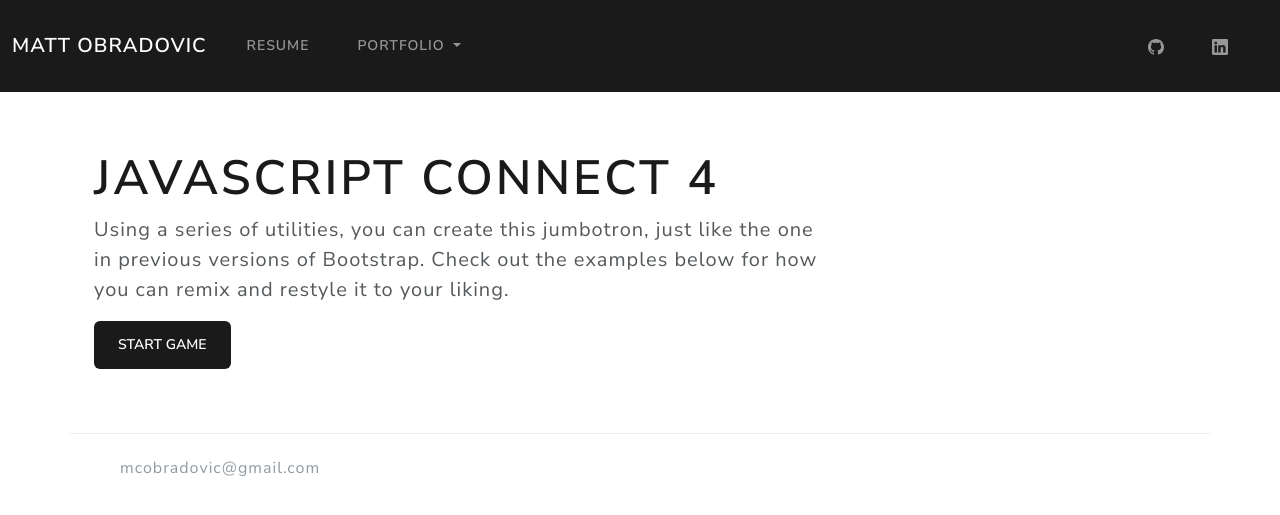
After one commit to mattobrado/personal-website, a Flask app: page /connect4 in a window 1280 px wide. The commit adds this page. Shown: the top 515 px of the page. Run offline with Flask 2, Linux system fonts and the light colour scheme; some libraries are stand-ins or nearby versions.

Commit message:
feat: protfolio page

```diff
--- a/app.py
+++ b/app.py
@@ -24,7 +24,7 @@ def portfolio():
     """ Portfolio page """
     return render_template("portfolio.html")
 
-@app.route("/contact")
-def contact():
+@app.route("/connect4")
+def connect4():
     """ contact page """
-    return render_template("contact.html")
+    return render_template("connect4.html")
--- /dev/null
+++ b/static/assets/css/connect4.css
@@ -0,0 +1,26 @@
+/* game board table */
+
+#board td {
+  width: 50px;
+  height: 50px;
+  border: solid 1px #666;
+}
+
+/* pieces are div within game table cells: draw as colored circles */
+
+.piece {
+  margin: 5px;
+  width: 80%;
+  height: 80%;
+  border-radius: 50%;
+}
+
+/* column-top is table row of clickable areas for each column */
+
+#column-top td {
+  border: dashed 1px lightgray;
+}
+
+#column-top td:hover {
+  background-color: gold;
+}
--- /dev/null
+++ b/static/assets/js/connect4.js
@@ -0,0 +1,186 @@
+/** Connect Four
+ *
+ * Player 1 and 2 alternate turns. On each turn, a piece is dropped down a
+ * column until a player gets four-in-a-row (horiz, vert, or diag) or until
+ * board fills (tie)
+ */
+
+class Game {
+  constructor(width = 7, height = 6, player1, player2) {
+    this.width = width;
+    this.height = height;
+    this.player1 = player1;
+    this.player2 = player2;
+    this.makeBoard();
+    this.makeHtmlBoard();
+    this.currPlayer = player1; // active player: 1 or 2
+    this.gameIsOver = false;
+  }
+  /** makeBoard: create in-JS board structure:
+   *   board = array of rows, each row is array of cells  (board[y][x])
+   */
+  makeBoard() {
+    this.board = [] // array of rows, each row is array of cells  (board[y][x])
+    for (let y = 0; y < this.height; y++) {
+      this.board.push(Array.from({ length: this.width }));
+    }
+  }
+  /** makeHtmlBoard: make HTML table and row of column tops. */
+
+  makeHtmlBoard() {
+    const board = document.getElementById('board');
+
+    // make column tops (clickable area for adding a piece to that column)
+    const top = document.createElement('tr');
+    top.setAttribute('id', 'column-top');
+
+    //  bind click to Game object so that we can access Game functions
+    this.handleGameClick = this.handleClick.bind(this);
+
+    top.addEventListener("click", this.handleGameClick);
+
+    for (let x = 0; x < this.width; x++) {
+      const headCell = document.createElement('td');
+      headCell.setAttribute('id', x);
+      top.append(headCell);
+    }
+
+    board.append(top);
+
+    // make main part of board
+    for (let y = 0; y < this.height; y++) {
+      const row = document.createElement('tr');
+
+      for (let x = 0; x < this.width; x++) {
+        const cell = document.createElement('td');
+        cell.setAttribute('id', `${y}-${x}`);
+        row.append(cell);
+      }
+
+      board.append(row);
+    }
+  }
+  /** findSpotForCol: given column x, return top empty y (null if filled) */
+  findSpotForCol(x) {
+    for (let y = this.height - 1; y >= 0; y--) {
+      if (!this.board[y][x]) {
+        return y;
+      }
+    }
+    return null;
+  }
+  /** placeInTable: update DOM to place piece into HTML table of this.board */
+
+  placeInTable(y, x) {
+    const piece = document.createElement('div');
+    piece.classList.add('piece');
+    piece.style.backgroundColor = this.currPlayer.color; // set color of player
+    piece.style.top = -50 * (y + 2);
+
+    const spot = document.getElementById(`${y}-${x}`);
+    spot.append(piece);
+  }
+  /** endGame: announce game end */
+  endGame(msg) {
+    alert(msg);
+    this.gameIsOver = true;
+  }
+  /** handleClick: handle click of column top to play piece */
+  handleClick(evt) {
+    // if game is over;
+    if (this.gameIsOver === true) {
+      alert("Game is over. Press RESTART to play again"); // alert players game is over
+      return; // don't do anything else
+    }
+    // get x from ID of clicked cell
+    const x = +evt.target.id;
+
+    // get next spot in column (if none, ignore click)
+    const y = this.findSpotForCol(x);
+    if (y === null) {
+      return;
+    }
+
+    // place piece in board and add to HTML table
+    this.board[y][x] = this.currPlayer;
+    this.placeInTable(y, x);
+
+    // check for win
+    if (this.checkForWin()) {
+      return this.endGame(`${this.currPlayer.color} won!`);
+    }
+
+    // check for tie
+    if (this.board.every(row => row.every(cell => cell))) {
+      return this.endGame('Tie!');
+    }
+
+    // switch players
+    this.currPlayer = this.currPlayer === this.player1 ? this.player2 : this.player1;
+
+
+  }
+  /** checkForWin: check board cell-by-cell for "does a win start here?" */
+  checkForWin() {
+    const _win = (cells) => {
+      // Check four cells to see if they're all color of current player
+      //  - cells: list of four (y, x) cells
+      //  - returns true if all are legal coordinates & all match currPlayer
+
+      return cells.every(
+        ([y, x]) =>
+          y >= 0 &&
+          y < this.height &&
+          x >= 0 &&
+          x < this.width &&
+          this.board[y][x] === this.currPlayer
+      );
+    }
+
+    for (let y = 0; y < this.height; y++) {
+      for (let x = 0; x < this.width; x++) {
+        // get "check list" of 4 cells (starting here) for each of the different
+        // ways to win
+        const horiz = [[y, x], [y, x + 1], [y, x + 2], [y, x + 3]];
+        const vert = [[y, x], [y + 1, x], [y + 2, x], [y + 3, x]];
+        const diagDR = [[y, x], [y + 1, x + 1], [y + 2, x + 2], [y + 3, x + 3]];
+        const diagDL = [[y, x], [y + 1, x - 1], [y + 2, x - 2], [y + 3, x - 3]];
+
+        // find winner (only checking each win-possibility as needed)
+        if (_win(horiz) || _win(vert) || _win(diagDR) || _win(diagDL)) {
+          return true;
+        }
+      }
+    }
+  }
+}
+
+class Player {
+  constructor(color) {
+    this.color = color;
+  }
+}
+
+
+// init currentGeme to null so we can check if there's a game going
+let currentGame = null;
+
+// get start button
+const startButton = document.getElementById('start-button');
+
+// add event listener to start button
+startButton.addEventListener("click", function (event) {
+  // check if there is a game going
+  if (currentGame) {
+    const board = document.getElementById('board'); // get board element
+    board.innerHTML = ""; // clear board's contents
+    currentGame = null; // set curent game to null to erase old data
+  }
+  // make players based on text inputs
+  const player1 = new Player("Red");
+  const player2 = new Player("Yellow");
+  // make new game
+  currentGame = new Game(7, 6, player1, player2);
+  // change button text
+  startButton.innerText = "RESTART"
+});
--- a/templates/base.html
+++ b/templates/base.html
@@ -7,7 +7,6 @@
 
   {% block styles %}
   {{ bootstrap.load_css() }}
-  <link rel="stylesheet" href="https://cdnjs.cloudflare.com/ajax/libs/intl-tel-input/16.0.4/css/intlTelInput.css">
   <link rel="stylesheet" href="{{ url_for('static', filename='assets/css/main.css') }}">
   {% endblock %}
   <link rel="stylesheet" href="{{ url_for('static', filename='assets/css/style.css') }}">
@@ -17,17 +16,14 @@
 </head>
 <body>
 <!-- navbar -->
-<nav class="navbar navbar-expand-lg">
-  <div class="container">
+<nav class="navbar navbar-expand-lg navbar-dark bg-primary">
+  <div class="container-fluid">
     <a class="navbar-brand" href="/">Matt Obradovic</a>
     <button class="navbar-toggler" type="button" data-bs-toggle="collapse" data-bs-target="#navbarSupportedContent" aria-controls="navbarSupportedContent" aria-expanded="false" aria-label="Toggle navigation">
       <span class="navbar-toggler-icon"></span>
     </button>
     <div class="collapse navbar-collapse" id="navbarSupportedContent">
-      <ul class="navbar-nav me-auto mb-2 mb-lg-0">
-        <li class="nav-item">
-          <a class="nav-link" aria-current="page" href="/">About</a>
-        </li>
+      <ul class="navbar-nav me-auto">
         <li class="nav-item">
           <a class="nav-link" href="/resume">Resume</a>
         </li>
@@ -36,13 +32,11 @@
             Portfolio
           </a>
           <ul class="dropdown-menu" aria-labelledby="navbarDropdown">
-            <li><a class="dropdown-item" href="https://github.com/mattobrado/personal-website">Source Code For This Site</a></li>
+            <li><a class="dropdown-item" href="/portfolio">See All</a></li>
             <li><hr class="dropdown-divider"></li>
-            <li><a class="dropdown-item" href="/portfolio">Spotify Social Feed (Coming Soon)</a></li>
+            <li><a class="dropdown-item" href="https://spotify-text-message-playlists.herokuapp.com/demo/">Spotify Text Message Playlists</a></li>
+            <li><a class="dropdown-item" href="/connect4">JavaScript Connect 4</a></li>
           </ul>
-        </li>
-        <li class="nav-item">
-          <a class="nav-link" href="/contact">Contact</a>
         </li>
       </ul>
       <ul class="navbar-nav flex-row flex-wrap ms-md-auto justify-content-end">
@@ -59,11 +53,6 @@
               <path d="M0 1.146C0 .513.526 0 1.175 0h13.65C15.474 0 16 .513 16 1.146v13.708c0 .633-.526 1.146-1.175 1.146H1.175C.526 16 0 15.487 0 14.854V1.146zm4.943 12.248V6.169H2.542v7.225h2.401zm-1.2-8.212c.837 0 1.358-.554 1.358-1.248-.015-.709-.52-1.248-1.342-1.248-.822 0-1.359.54-1.359 1.248 0 .694.521 1.248 1.327 1.248h.016zm4.908 8.212V9.359c0-.216.016-.432.08-.586.173-.431.568-.878 1.232-.878.869 0 1.216.662 1.216 1.634v3.865h2.401V9.25c0-2.22-1.184-3.252-2.764-3.252-1.274 0-1.845.7-2.165 1.193v.025h-.016a5.54 5.54 0 0 1 .016-.025V6.169h-2.4c.03.678 0 7.225 0 7.225h2.4z"/>
             </svg>
           </a>
-        </li>
-        </li>
-        <li class="nav-item py-1 col-12 col-lg-auto">
-          <div class="vr d-none d-lg-flex h-100 mx-lg-2 text-white"></div>
-          <hr class="d-lg-none text-white-50">
         </li>
       </ul>
     </div>
@@ -115,7 +104,6 @@
 </footer>
 {% block scripts %}
 {{ bootstrap.load_js() }}
-<script src="https://cdnjs.cloudflare.com/ajax/libs/intl-tel-input/16.0.4/js/intlTelInput.min.js"></script>
 {% endblock %}
 </body>
 </html>
--- /dev/null
+++ b/templates/connect4.html
@@ -0,0 +1,21 @@
+{% extends 'base.html' %}
+{% block styles %}
+{{ bootstrap.load_css() }}
+<link rel="stylesheet" href="{{ url_for('static', filename='assets/css/main.css') }}">
+<link href="{{ url_for('static', filename='assets/css/connect4.css') }}" rel="stylesheet">
+{% endblock %}
+
+{% block content %}
+<div class="container-fluid py-5">
+  <h1 class="display-5 fw-bold">JavaScript Connect 4</h1>
+  <p class="col-md-8 fs-4">Using a series of utilities, you can create this jumbotron, just like the one in previous
+    versions of Bootstrap. Check out the examples below for how you can remix and restyle it to your liking.</p>
+  <button class="col btn btn-primary w-md" id="start-button"> START GAME </button>
+</div>
+<table id="board"></table>
+{% endblock %}
+
+{% block scripts %}
+{{ bootstrap.load_js() }}
+<script src="{{ url_for('static', filename='assets/js/connect4.js') }}"></script>
+{% endblock %}
--- a/templates/contact.html
+++ /dev/null
@@ -1,5 +0,0 @@
-{% extends 'base.html' %}
-{% block content %}
-<h1>Contact</h1>
-<p>This is the contact page</p>
-{% endblock %}
```
Also changed, not shown: templates/about.html (+3 -5 lines), templates/portfolio.html (+38 -2 lines), templates/resume.html (+4 -5 lines), static/TwilioandSpotify.png (added), static/connect-4.jpg (added).
